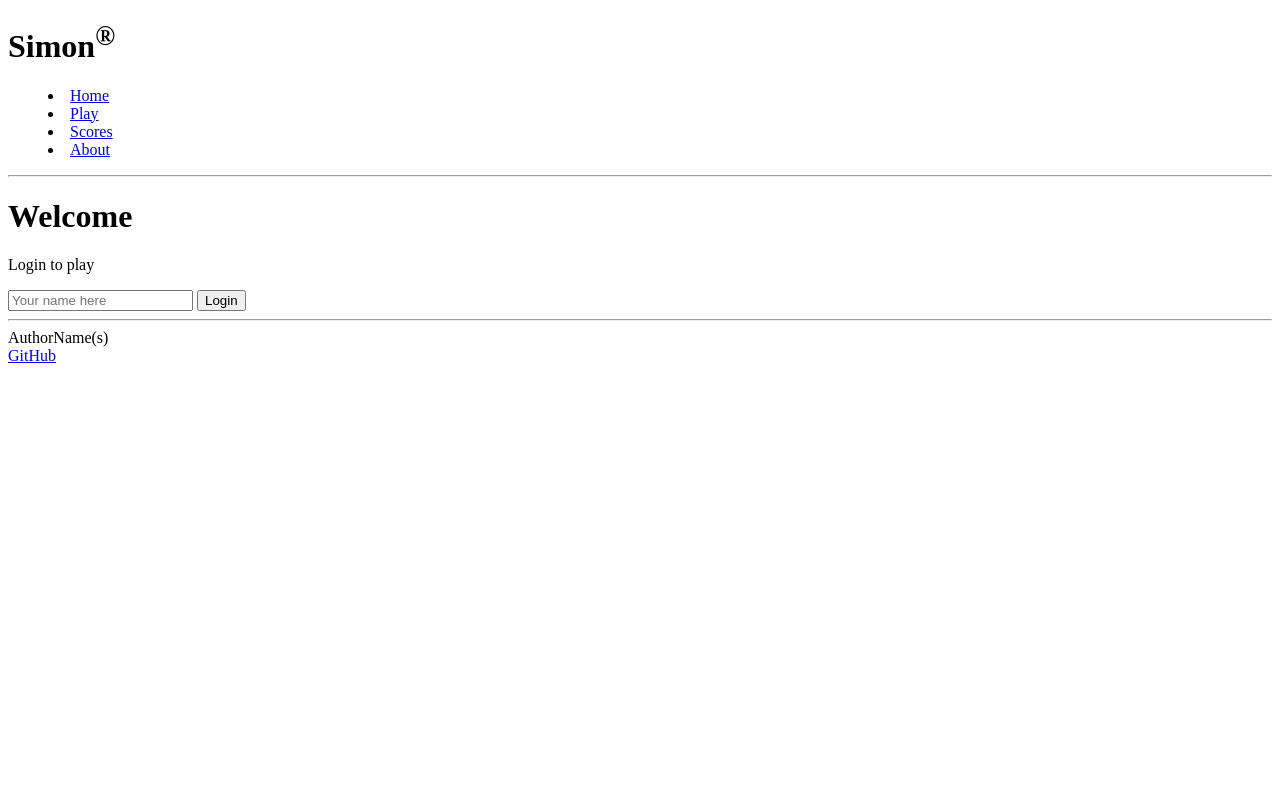
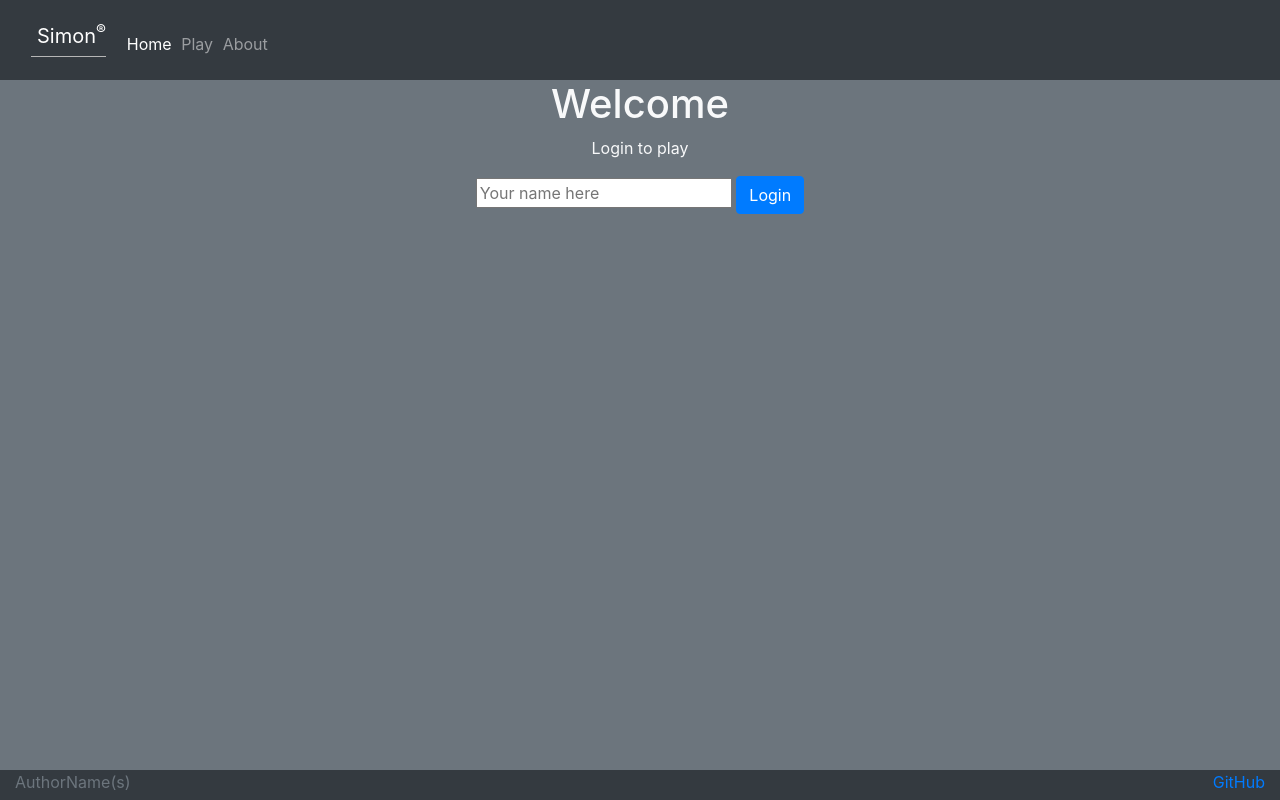
Before and after one commit to tyson314/simon-remake, a plain HTML site: page index.html in a window 1280 px wide. Drawn offline with nearby package versions, Linux system fonts and the light colour scheme.

Commit message:
updated the index.html with bootstrap elements

```diff
--- a/index.html
+++ b/index.html
@@ -3,40 +3,50 @@
     <head>
         <meta charset="UTF-8" />
         <meta name="viewport" contet="width=device-width, initial-scale=1.0" />
-        <title>About</title>
+        <title>Simon</title>
         <link rel="icon" href="favicon.ico" />
+        <link rel="stylesheet" href="main.css" />
+        <link
+          href="https://cdn.jsdelivr.net.npm/bootstrap@5.2.2/dist/css/bootstrap.min.css"
+          rel="stylesheet"
+          integrity="sha384-Zenh87qX5JnK2Jl0vWa8Ck2rdkQ2Bzep5IDxbcnCeuOxjzrPF/et3URy9Bv1WTRi"
+          crossorigin="anonymous"
+          />
     </head>
-    <body>
-        <header>
-            <h1>Simon<sup>&reg;</sup></h1>
-
-            <nav>
-                <menu>
-                    <li><a href="index.html">Home</a></li>
-                    <li><a href="play.html">Play</a></li>
-                    <li><a href="scores.html">Scores</a></li>
-                    <li><a href="about.html">About</a></li>
+    <body class="bg-dark text-light">
+        <header class="container-fluid">
+            <nav class="navbar fixed-tip navbar-dark">
+                <a class="navbar-brand" href="#">Simon<sup>&reg;</sup></a>
+                <menu class="navbar-nav">
+                    <li class="nav-item">
+                        <a class="nav-link active" href="index.html">Home</a>
+                    </li>
+                    <li class="nav-item">
+                        <a class="nav-link" href="play.html">Play</a>
+                    </li>
+                    <li class="nav-item">
+                        <a class="nav-link" href="about.html">About</a>
+                    </li>
                 </menu>
             </nav>
-
-            <hr />
         </header>
 
-        <main>
+        <main class="container-fluid bg-secondary text-center">
+            <div>
                 <h1>Welcome</h1>
                 <p>Login to play</p>
                 <form method="get" action="play.html">
-                <label form="text" id="name placeholder" />
                     <input type="text" id="name" placeholder="Your name here" />
-                <button type="submit">Login</button>
+                    <button type="submit" class="btn btn-primary">Login</button>
                 </form>
+            </div>
         </main>
 
-        <footer>
-            <hr />
+        <footer class="bg-dark text-dark text-muted">
+            <div class="container-fluid">
                 <span class="text-reset">AuthorName(s)</span>
-            <br />
                 <a href="https://github.com/tyson314/simon-remake.git">GitHub</a>
+            </div>
         </footer>
     </body>
 </html>
```
Lines whose indentation alone changed are shown as unchanged.
